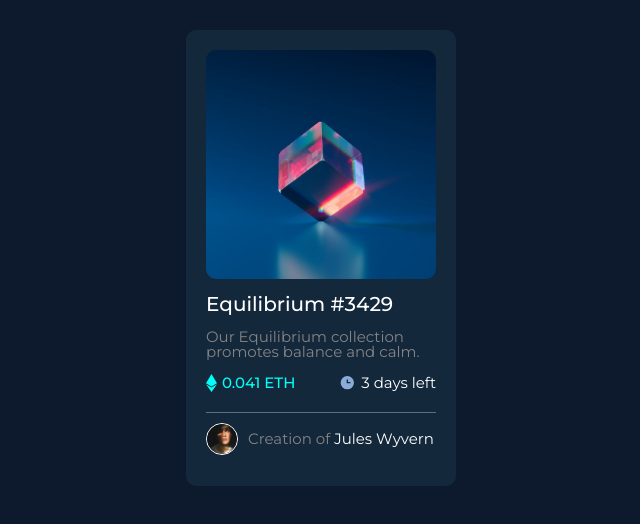
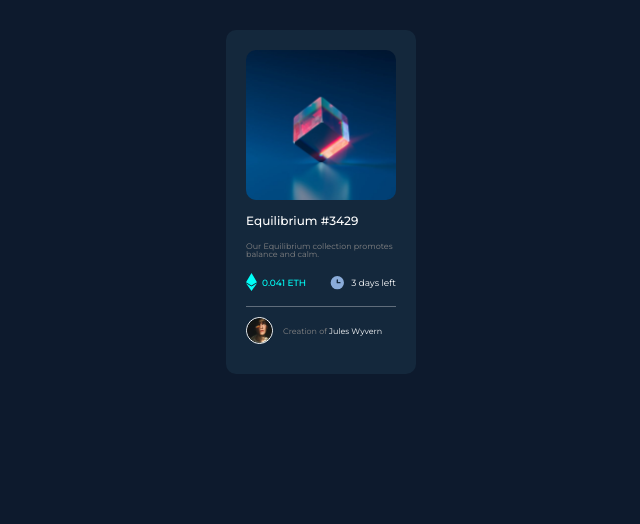
Before and after one commit to GustavoBento/projeto-preview-card, a plain HTML site: page index.html in a window 1280 px wide. Shown: the whole page, without its empty margins (255-895 px from the left). Drawn offline with Linux system fonts and the light colour scheme.

Commit message:
finalizando projeto

```diff
--- a/css/style.css
+++ b/css/style.css
@@ -99,30 +99,3 @@ body {
 .container_card_footer_txt_autora {
     color: white;
 }
-
-@media (min-width: 768px) {
-    .container_card {
-        width: 230px;
-        height: auto;
-    }
-
-    .container_card_img {
-        height: 55%;
-    }
-
-    .container_card_subtitulo {
-        font-size: 20px;
-    }
-
-    .container_card_ico {
-        margin-bottom: 20px;
-    }
-
-    .container_card_texto, .container_card_ico , .container_card_footer_txt {
-        font-size: 15px;
-    }
-
-    .container_card_footer_avatar {
-        width: 30px;
-    }
-}
```
